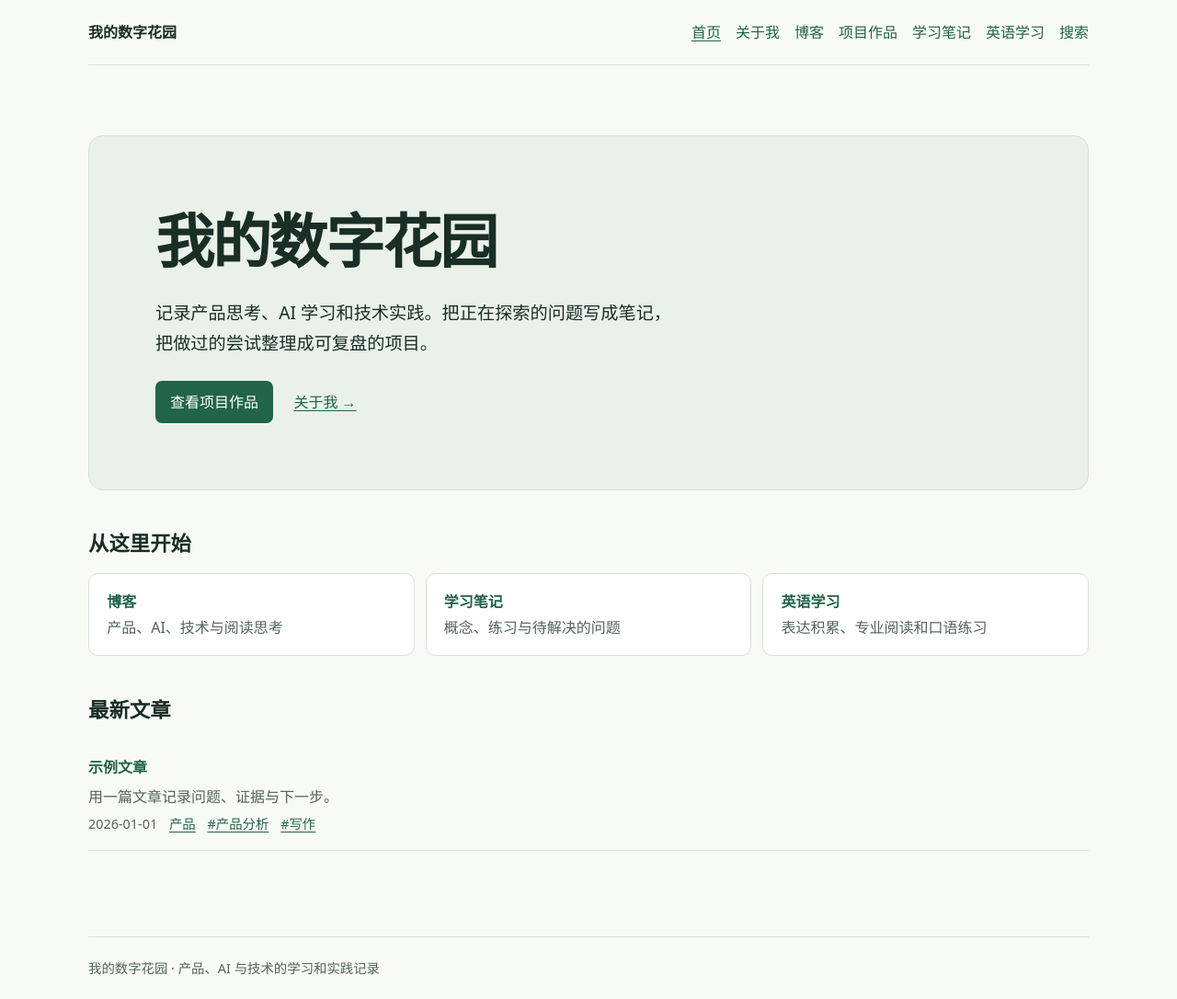
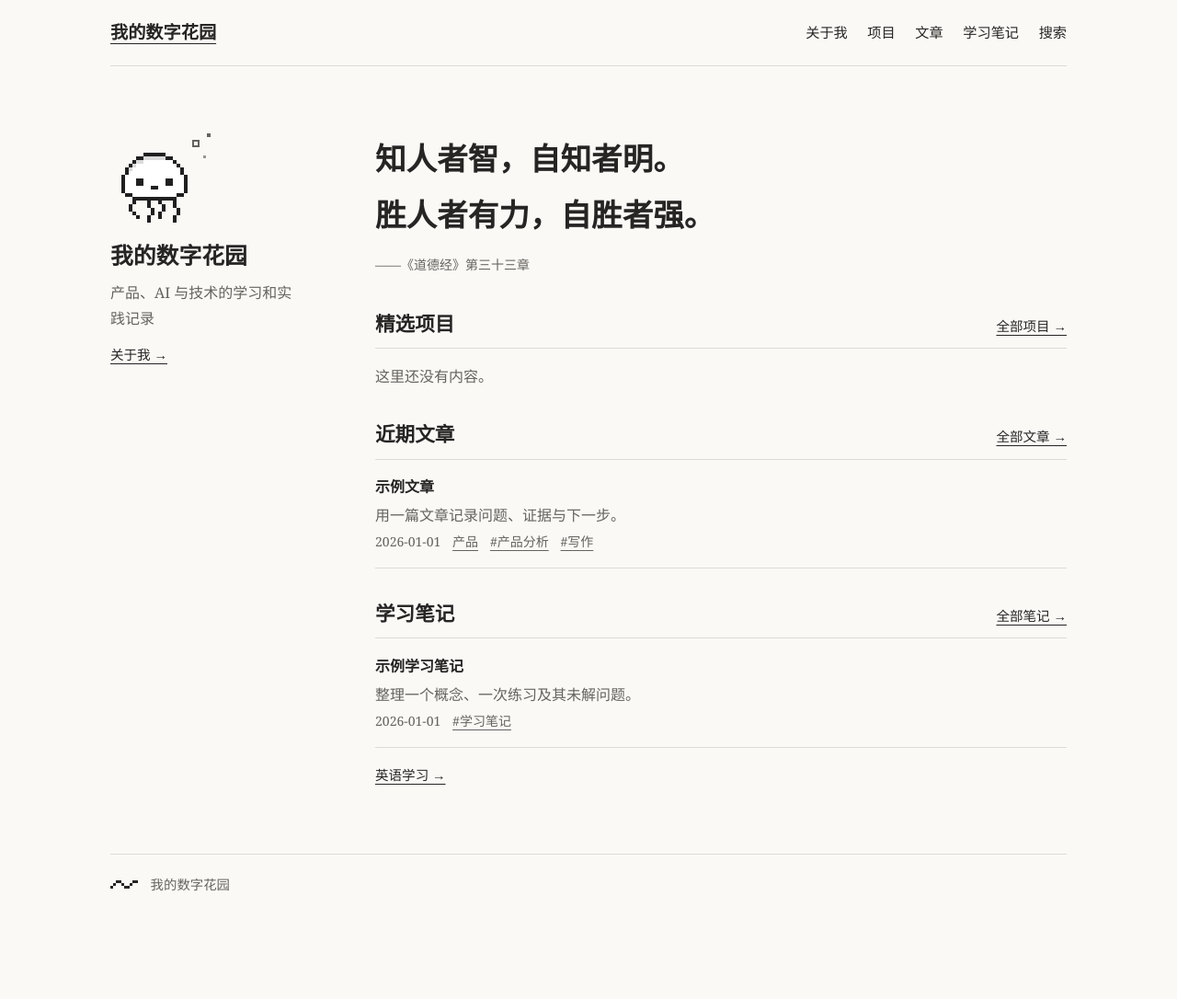
Before and after one commit to gardenia-4/gardenia-4.github.io, a Jekyll site: the page built from index.html, in a window 1280 px wide. Shown: the whole page at 92% size. Built offline with Jekyll 4.4.1, drawn with Linux system fonts in a browser that asks for light colours; after the commit the page ends 994 px from its top, so only the background shows below that.

Commit message:
更新个人主页设计

```diff
--- a/_data/navigation.yml
+++ b/_data/navigation.yml
@@ -1,14 +1,11 @@
-- title: 首页
-  url: /
 - title: 关于我
   url: /about/
-- title: 博客
+- title: 项目
+  url: /projects/
+- title: 文章
   url: /blog/
-- title: 项目作品
-  url: /projects/
 - title: 学习笔记
   url: /notes/
-- title: 英语学习
-  url: /english/
+  related: /english/
 - title: 搜索
   url: /search/
--- a/_layouts/default.html
+++ b/_layouts/default.html
@@ -10,14 +10,20 @@
 <body>
   <a class="skip" href="#main">跳到正文</a>
   <header class="shell top">
-    <a class="brand" href="{{ '/' | relative_url }}">{{ site.title | escape }}</a>
+    <a class="brand" href="{{ '/' | relative_url }}"{% if page.url == '/' %} aria-current="page"{% endif %}>{{ site.title | escape }}</a>
     <nav aria-label="主导航">
+      {% assign current_section = page.url | remove_first: '/' | split: '/' | first %}
       {% for item in site.data.navigation %}
-      <a href="{{ item.url | relative_url }}"{% if page.url == item.url %} aria-current="page"{% endif %}>{{ item.title | escape }}</a>
+      {% assign item_section = item.url | remove_first: '/' | split: '/' | first %}
+      {% assign related_section = item_section %}
+      {% if item.related %}
+        {% assign related_section = item.related | remove_first: '/' | split: '/' | first %}
+      {% endif %}
+      <a href="{{ item.url | relative_url }}"{% if page.url == item.url %} aria-current="page"{% elsif current_section == item_section or current_section == related_section %} aria-current="true"{% endif %}>{{ item.title | escape }}</a>
       {% endfor %}
     </nav>
   </header>
   <main id="main" class="shell">{{ content }}</main>
-  <footer class="shell footer">{{ site.title | escape }} · {{ site.description | escape }}</footer>
+  <footer class="shell footer"><span class="wave" aria-hidden="true"></span>{{ site.title | escape }}</footer>
 </body>
 </html>
--- a/assets/site.css
+++ b/assets/site.css
@@ -1,52 +1,78 @@
 :root {
   color-scheme: light;
-  --ink: #192e27;
-  --muted: #52645b;
-  --accent: #216448;
-  --paper: #f8faf6;
-  --line: #d8e1d8;
-  font-family: system-ui, "Microsoft YaHei", sans-serif;
+  --ink: #262524;
+  --muted: #66635e;
+  --paper: #faf9f6;
+  --line: #dedbd4;
+  --serif: "Noto Serif SC", "Songti SC", SimSun, serif;
+  font-family: Georgia, "PingFang SC", "Microsoft YaHei", serif;
   line-height: 1.75;
   color: var(--ink);
   background: var(--paper);
 }
 * { box-sizing: border-box; }
 body { margin: 0; }
-a { color: var(--accent); text-underline-offset: .2em; }
-a:focus-visible, input:focus-visible { outline: 2px solid var(--accent); outline-offset: 4px; }
-.shell { width: min(100% - 2.5rem, 68rem); margin-inline: auto; }
-.top { display: flex; flex-wrap: wrap; align-items: center; justify-content: space-between; gap: .5rem 2rem; padding-block: 1rem; border-bottom: 1px solid var(--line); }
-.brand { font-weight: 750; color: var(--ink); text-decoration: none; }
-nav { display: flex; flex-wrap: wrap; gap: .1rem 1rem; }
-.top nav a { padding-block: .3rem; white-space: nowrap; }
-.top nav a:not([aria-current]) { text-decoration: none; }
-.top nav a:hover { text-decoration: underline; }
+a { color: inherit; text-underline-offset: .25em; }
+a:hover { text-decoration-thickness: 2px; }
+a:focus-visible, input:focus-visible { outline: 2px solid var(--ink); outline-offset: 4px; }
+.shell { width: min(100% - 2.5rem, 65rem); margin-inline: auto; }
+.top { display: flex; flex-wrap: wrap; align-items: center; justify-content: space-between; gap: .65rem 2rem; padding-block: 1.15rem; border-bottom: 1px solid var(--line); }
+.brand { font-family: var(--serif); font-size: 1.2rem; font-weight: 700; text-decoration: none; }
+nav { display: flex; flex-wrap: wrap; gap: .15rem 1.35rem; }
+.top nav a { font-size: .95rem; padding-block: .25rem; white-space: nowrap; text-decoration: none; }
+.top nav a:hover, .top a[aria-current] { text-decoration: underline; }
 .skip { position: absolute; top: .5rem; left: .5rem; transform: translateY(-200%); background: white; padding: .5rem; }
 .skip:focus { transform: none; }
-main { min-height: 60vh; padding-block: clamp(2rem, 6vw, 5rem); }
-h1, h2, h3 { line-height: 1.3; overflow-wrap: anywhere; }
-h1 { font-size: clamp(2rem, 7vw, 4rem); margin: 0; letter-spacing: -.035em; }
-h2 { font-size: 1.4rem; }
-.hero { background: #eaf1e8; border: 1px solid var(--line); border-radius: 1rem; padding: clamp(1.25rem, 6vw, 4.5rem); }
-.hero p { max-width: 36rem; font-size: clamp(1rem, 2vw, 1.2rem); }
-.actions { display: flex; align-items: center; flex-wrap: wrap; gap: .75rem 1.4rem; margin-top: 1.5rem; }
-.button { background: var(--accent); color: white; padding: .55rem 1rem; border-radius: .45rem; text-decoration: none; }
-main > section + section { margin-top: 2.7rem; }
-.grid { display: grid; grid-template-columns: repeat(auto-fit, minmax(min(100%, 13rem), 1fr)); gap: .75rem; }
-.grid a { display: grid; padding: 1rem 1.2rem; background: white; border: 1px solid var(--line); border-radius: .65rem; text-decoration: none; }
-.grid a:hover strong, .entry-title:hover { text-decoration: underline; }
-.grid span, .muted, .page-head p, .footer { color: var(--muted); }
+main { min-height: 60vh; padding-block: clamp(2rem, 6vw, 4.5rem); }
+h1, h2, h3 { font-family: var(--serif); line-height: 1.35; overflow-wrap: anywhere; }
+h1 { font-size: clamp(2rem, 5vw, 3.25rem); margin: 0; }
+h2 { font-size: 1.35rem; }
+.home { display: grid; grid-template-columns: minmax(0, 13rem) minmax(0, 1fr); gap: clamp(2rem, 7vw, 5rem); }
+.profile { align-self: start; padding-bottom: 1.2rem; }
+.profile h1 { font-size: 1.55rem; }
+.profile p { color: var(--muted); margin-block: .5rem .7rem; }
+.profile a, .section-heading a, .english-link { font-size: .91rem; }
+.mascot { position: relative; width: 116px; height: 106px; margin-bottom: .75rem; }
+.mascot img { position: absolute; bottom: 0; left: 0; image-rendering: pixelated; }
+.bubble { position: absolute; z-index: 1; display: block; color: var(--muted); }
+.bubble-one { top: 8px; right: 19px; width: 8px; height: 8px; border: 2px solid; }
+.bubble-two { top: 1px; right: 7px; width: 4px; height: 4px; background: currentColor; }
+.bubble-three { top: 25px; right: 12px; width: 3px; height: 3px; background: currentColor; opacity: .65; }
+@media (prefers-reduced-motion: no-preference) {
+  .mascot img, .bubble { animation: float-once 1.25s ease-in-out both; }
+  .bubble { animation-delay: 100ms; }
+}
+@keyframes float-once {
+  50% { transform: translateY(-6px); }
+}
+.motto { margin: 0 0 2.4rem; }
+.motto blockquote { font-family: var(--serif); font-size: clamp(1.25rem, 4vw, 2.1rem); line-height: 1.8; font-weight: 600; margin: 0; border: 0; padding: 0; }
+.motto p { margin: 0; }
+.motto figcaption { color: var(--muted); margin-top: .65rem; font-size: .875rem; }
+.home-section + .home-section { margin-top: 2.25rem; }
+.section-heading { display: flex; align-items: baseline; flex-wrap: wrap; justify-content: space-between; gap: .2rem 1rem; border-bottom: 1px solid var(--line); padding-bottom: .65rem; }
+.section-heading h2 { margin: 0; }
+.english-link { display: inline-block; margin-top: .35rem; }
 .prose { max-width: 47rem; overflow-wrap: anywhere; }
 .page-head { margin-bottom: 2rem; }
 .prose section { margin-top: 2rem; }
-.entries { list-style: none; padding: 0; }
-.entries li { padding: 1rem 0; border-bottom: 1px solid var(--line); }
+.entries { list-style: none; padding: 0; margin: 0 0 .75rem; }
+.entries li { padding: .95rem 0; border-bottom: 1px solid var(--line); }
 .entry-title { font-weight: 700; text-decoration: none; }
+.entry-title:hover { text-decoration: underline; }
 .entries p { margin: .2rem 0; color: var(--muted); }
-.meta { display: flex; flex-wrap: wrap; gap: .25rem .8rem; color: var(--muted); font-size: .9rem; }
+.meta { display: flex; flex-wrap: wrap; gap: .25rem .8rem; color: var(--muted); font-size: .875rem; }
 .page-head .meta { margin-top: .8rem; }
-.footer { border-top: 1px solid var(--line); padding-block: 1.3rem; font-size: .9rem; }
-input { display: block; width: min(100%, 32rem); font: inherit; padding: .5rem .75rem; border: 1px solid var(--muted); border-radius: .4rem; }
+.muted, .page-head p { color: var(--muted); }
+.footer { display: flex; align-items: center; gap: .85rem; border-top: 1px solid var(--line); padding-block: 1.25rem; color: var(--muted); font-size: .9rem; }
+.wave { flex: 0 0 30px; height: 9px; color: var(--ink); }
+.wave::before { content: ""; display: block; width: 3px; height: 3px; box-shadow: 0 6px, 3px 3px, 6px 0, 9px 0, 12px 3px, 15px 6px, 18px 6px, 21px 3px, 24px 0, 27px 0; }
+input { display: block; width: min(100%, 32rem); font: inherit; padding: .5rem .75rem; color: var(--ink); background: var(--paper); border: 1px solid var(--muted); border-radius: .2rem; }
 img { max-width: 100%; height: auto; }
-pre { overflow-x: auto; padding: 1rem; background: #eaf1e8; }
-blockquote { border-left: 3px solid var(--line); margin-left: 0; padding-left: 1rem; }
+pre { overflow-x: auto; padding: 1rem; background: #efede8; }
+blockquote { border-left: 2px solid var(--line); margin-left: 0; padding-left: 1rem; }
+@media (max-width: 42rem) {
+  .home { grid-template-columns: minmax(0, 1fr); gap: 1.6rem; }
+  .profile { border-bottom: 1px solid var(--line); }
+  .top nav { gap: .15rem 1rem; }
+}
--- a/index.html
+++ b/index.html
@@ -1,23 +1,52 @@
 ---
 layout: default
 ---
-<section class="hero">
-  <h1>{{ site.title | escape }}</h1>
-  <p>记录产品思考、AI 学习和技术实践。把正在探索的问题写成笔记，把做过的尝试整理成可复盘的项目。</p>
-  <div class="actions">
-    <a class="button" href="{{ '/projects/' | relative_url }}">查看项目作品</a>
+<div class="home">
+  <aside class="profile" aria-label="个人简介">
+    <div class="mascot" aria-hidden="true">
+      <span class="bubble bubble-one"></span>
+      <span class="bubble bubble-two"></span>
+      <span class="bubble bubble-three"></span>
+      <img src="{{ '/assets/jellyfish.png' | relative_url }}" width="96" height="96" alt="">
+    </div>
+    <h1>{{ site.title | escape }}</h1>
+    <p>{{ site.description | escape }}</p>
     <a href="{{ '/about/' | relative_url }}">关于我 →</a>
+  </aside>
+
+  <div class="home-content">
+    <figure class="motto">
+      <blockquote>
+        <p>知人者智，自知者明。<br>胜人者有力，自胜者强。</p>
+      </blockquote>
+      <figcaption>——《道德经》第三十三章</figcaption>
+    </figure>
+
+    <section class="home-section" aria-labelledby="featured">
+      <div class="section-heading">
+        <h2 id="featured">精选项目</h2>
+        <a href="{{ '/projects/' | relative_url }}">全部项目 →</a>
+      </div>
+      {% assign featured = site.projects | where: 'featured', true | sort: 'date' | reverse %}
+      {% include list.html items=featured limit=3 %}
+    </section>
+
+    <section class="home-section" aria-labelledby="latest">
+      <div class="section-heading">
+        <h2 id="latest">近期文章</h2>
+        <a href="{{ '/blog/' | relative_url }}">全部文章 →</a>
+      </div>
+      {% include list.html items=site.posts limit=4 %}
+    </section>
+
+    <section class="home-section" aria-labelledby="learning">
+      <div class="section-heading">
+        <h2 id="learning">学习笔记</h2>
+        <a href="{{ '/notes/' | relative_url }}">全部笔记 →</a>
+      </div>
+      {% assign notes = site.notes | sort: 'date' | reverse %}
+      {% include list.html items=notes limit=3 %}
+      <a class="english-link" href="{{ '/english/' | relative_url }}">英语学习 →</a>
+    </section>
   </div>
-</section>
-<section aria-labelledby="sections">
-  <h2 id="sections">从这里开始</h2>
-  <div class="grid">
-    <a href="{{ '/blog/' | relative_url }}"><strong>博客</strong><span>产品、AI、技术与阅读思考</span></a>
-    <a href="{{ '/notes/' | relative_url }}"><strong>学习笔记</strong><span>概念、练习与待解决的问题</span></a>
-    <a href="{{ '/english/' | relative_url }}"><strong>英语学习</strong><span>表达积累、专业阅读和口语练习</span></a>
-  </div>
-</section>
-<section aria-labelledby="latest">
-  <h2 id="latest">最新文章</h2>
-  {% include list.html items=site.posts limit=4 %}
-</section>
+</div>
--- a/notes/index.html
+++ b/notes/index.html
@@ -4,5 +4,6 @@ title: 学习笔记
 description: 保留学习过程中的概念、练习与疑问。
 permalink: /notes/
 ---
+<p><a href="{{ '/english/' | relative_url }}">英语学习 →</a></p>
 {% assign entries = site.notes | sort: 'date' | reverse %}
 {% include list.html items=entries %}
```
Also changed, not shown: templates/projects.md (+1 -0 lines), README.md, assets/jellyfish.png (added).
